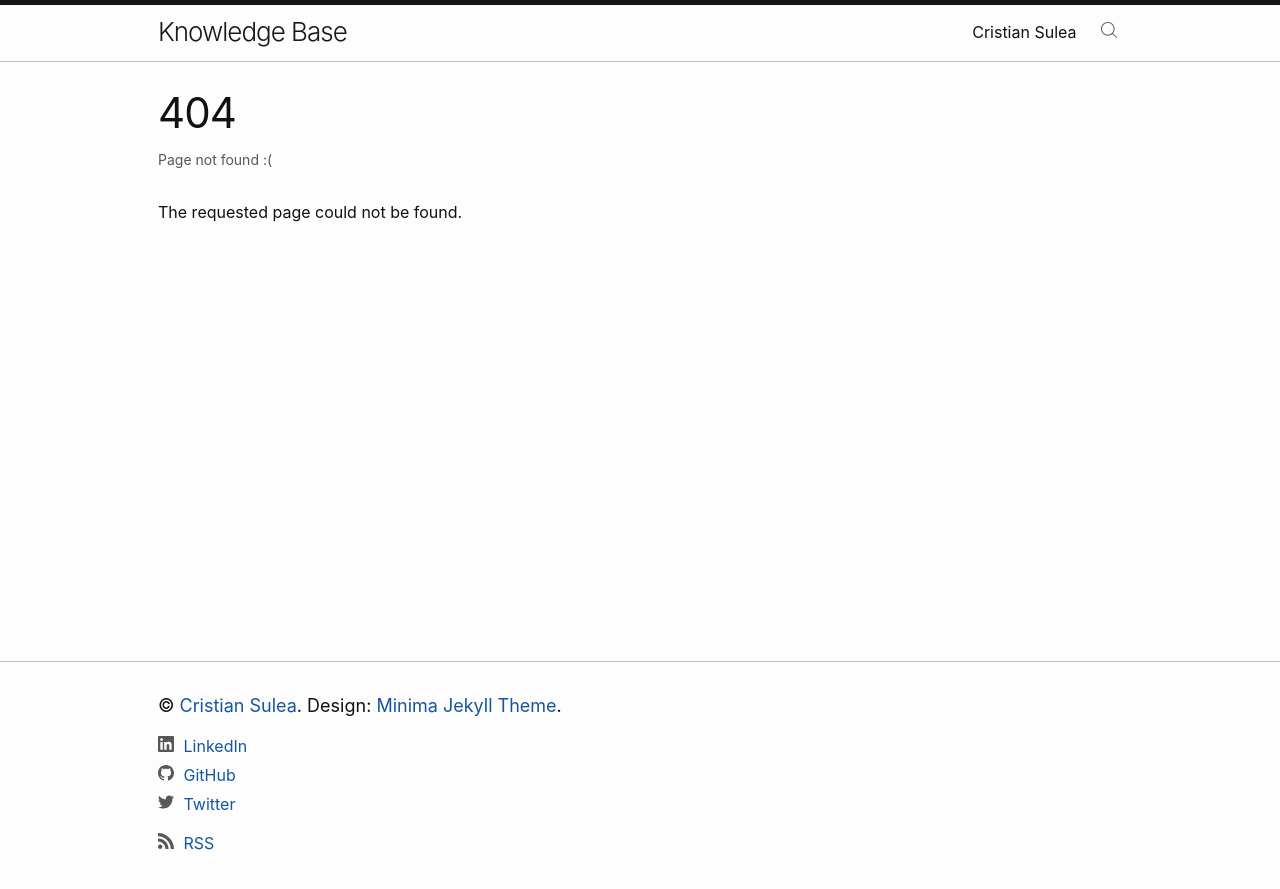
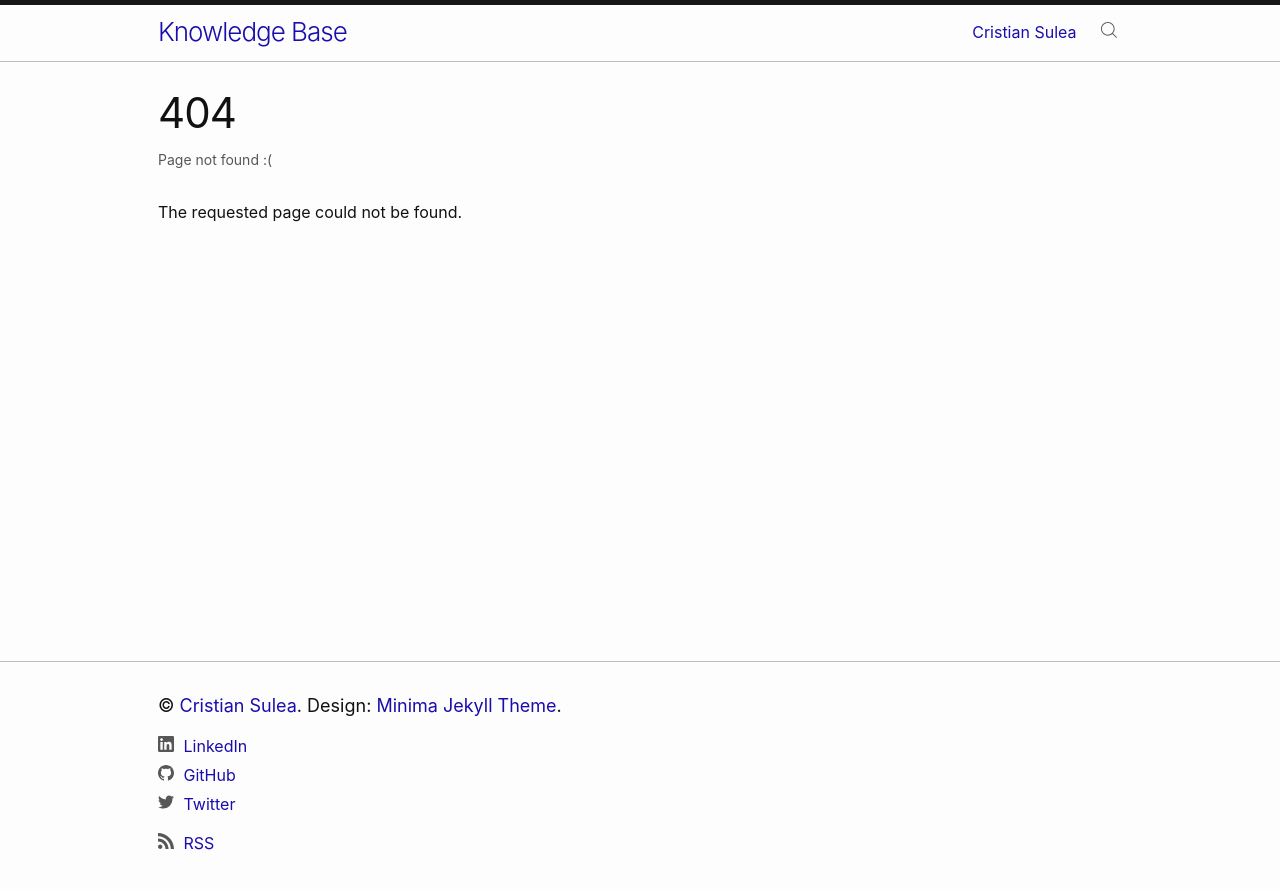
Before and after one commit to cristian-sulea/cristian-sulea-net, a Jekyll site: the page built from jekyllrb/404.md, in a window 1280 px wide. Shown: the top 889 px of the page. Built offline with Jekyll 4.4.1, drawn with Linux system fonts in a browser that asks for light colours.

Commit message:
colors from google search page

```diff
--- a/jekyllrb/_sass/minima.scss
+++ b/jekyllrb/_sass/minima.scss
@@ -13,7 +13,10 @@ $spacing-unit:     30px !default;
 $text-color:       #111 !default;
 $background-color: #fdfdfd !default;
 // $brand-color:      #2a7ae2 !default;
-$brand-color:      #1455A3 !default; // better contrast
+// $brand-color:      #1455A3 !default; // better contrast
+$brand-color:      #1a0dab !default; // from google search page
+$brand-color-dark: darken($brand-color, 5%) !default;
+// $brand-color-dark:      #609 !default; // from google search page
 
 // $grey-color:       #828282 !default;
 $grey-color:       #575757 !default;  // better contrast
--- a/jekyllrb/_sass/minima/_base.scss
+++ b/jekyllrb/_sass/minima/_base.scss
@@ -116,7 +116,7 @@ a {
   text-decoration: none;
 
   &:visited {
-    color: darken($brand-color, 15%);
+    color: $brand-color-dark;
   }
 
   &:hover {
--- a/jekyllrb/_sass/minima/_layout.scss
+++ b/jekyllrb/_sass/minima/_layout.scss
@@ -18,9 +18,19 @@
   margin-bottom: 0;
   float: left;
 
+  //&,
+  //&:visited {
+  //  color: $grey-color-dark;
+  //}
+
   &,
   &:visited {
-    color: $grey-color-dark;
+    color: $brand-color;
+  }
+
+  &:hover {
+    color: $text-color;
+    text-decoration: underline;
   }
 }
 
@@ -37,8 +47,18 @@
   }
 
   .page-link {
+    //color: $text-color;
+    line-height: $base-line-height;
+
+  &,
+  &:visited {
+    color: $brand-color;
+  }
+
+  &:hover {
     color: $text-color;
-    line-height: $base-line-height;
+    text-decoration: underline;
+  }
 
     // Gaps between nav items, but not on the last one
     &:not(:last-child) {
```
